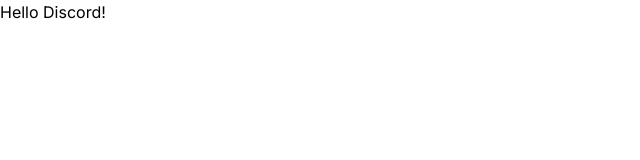
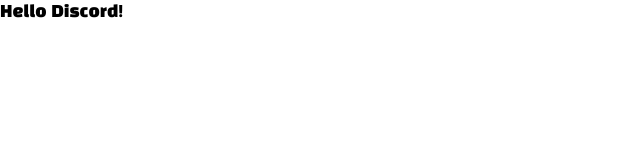
Before and after one commit to demondobf/where-are-we-landing, a Next.js app: page / in a window 1280 px wide. Shown: the top 160 px of the page, without its empty margins (0-640 px from the left). Built offline with nearby package versions, Linux system fonts and the light colour scheme.

Commit message:
Add font from design

```diff
--- a/src/app/layout.tsx
+++ b/src/app/layout.tsx
@@ -1,8 +1,8 @@
 import "./globals.css";
 import type { Metadata } from "next";
-import { Inter } from "next/font/google";
+import { Black_Han_Sans } from "next/font/google";
 
-const inter = Inter({ subsets: ["latin"] });
+const font = Black_Han_Sans({ weight: "400", subsets: ["latin"] });
 
 export const metadata: Metadata = {
   title: "Create Next App",
@@ -16,7 +16,7 @@
 }) {
   return (
     <html lang="en">
-      <body className={inter.className}>{children}</body>
+      <body className={font.className}>{children}</body>
     </html>
   );
 }
--- a/src/components/button.tsx
+++ b/src/components/button.tsx
@@ -4,7 +4,7 @@
 
 export function Button({ text }: Props) {
   return (
-    <button className="border-6 border-blue-3 bg-blue-2 px-7 py-3.5 text-xl font-bold leading-none text-white">
+    <button className="border-6 border-blue-3 bg-blue-2 px-7 py-3.5 text-xl leading-none text-white">
       {text}
     </button>
   );
```
